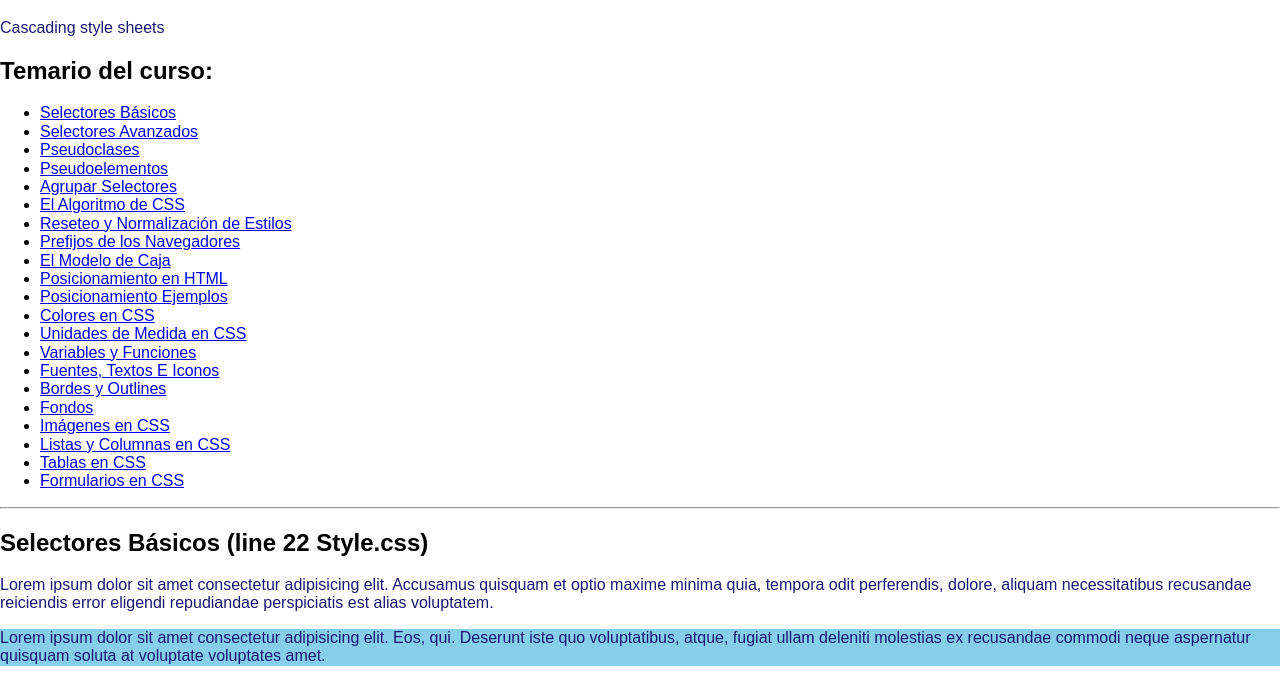
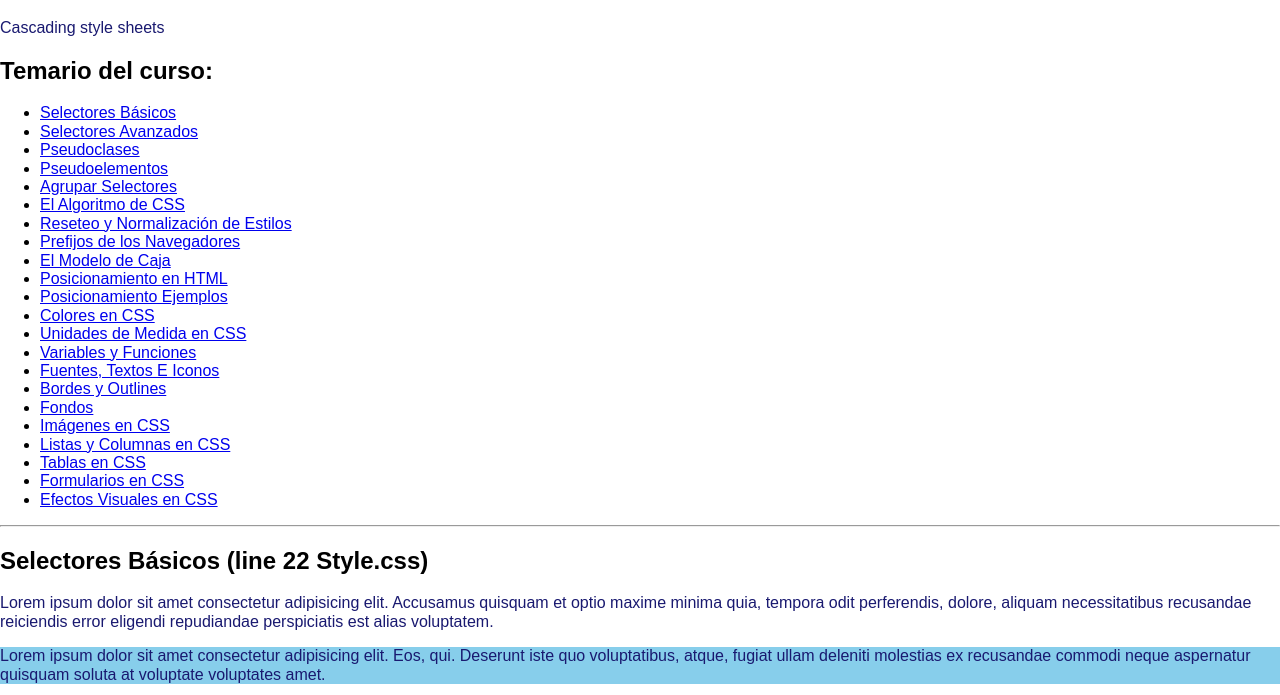
Before and after one commit to AlexumaDW/css-bases, a plain HTML site: page index.html in a window 1280 px wide. Shown: the part 67-762 px from the top of the page. Drawn offline with Linux system fonts and the light colour scheme.

Commit message:
create the visual effects folder

```diff
--- /dev/null
+++ b/css/efectos-visuales.css
@@ -0,0 +1,13 @@
+html {
+  box-sizing: border-box;
+}
+
+*,
+*::after,
+*::before {
+  box-sizing: inherit;
+}
+
+body {
+  margin: 0;
+}
--- a/index.html
+++ b/index.html
@@ -50,6 +50,7 @@
       <li><a href="./listas-columnas-css.html">Listas y Columnas en CSS</a></li>
       <li><a href="./tablas.html">Tablas en CSS</a></li>
       <li><a href="./formularios.html">Formularios en CSS</a></li>
+      <li><a href="./efectos-visuales.html">Efectos Visuales en CSS</a></li>
     </ul>
   </article>
   <hr>
```
Also changed, not shown: efectos-visuales.html (added, +18 -0 lines).
